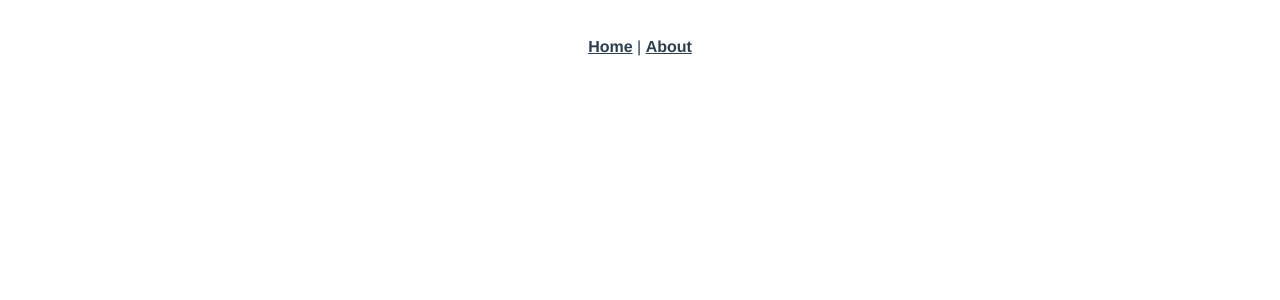
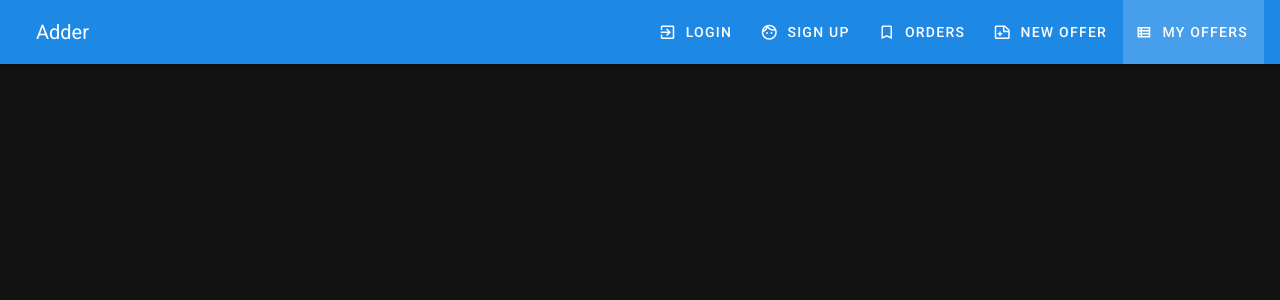
Before and after one commit to Lug-As/adder-spa, a Vue app: page /list in a window 1280 px wide. Shown: the top 300 px of the page. Built offline with nearby package versions, Linux system fonts and the light colour scheme.

Commit message:
Make page layout

```diff
--- a/package.json
+++ b/package.json
@@ -11,9 +11,11 @@
     "core-js": "^3.6.5",
     "vue": "^2.6.11",
     "vue-router": "^3.2.0",
+    "vuetify": "^2.2.11",
     "vuex": "^3.4.0"
   },
   "devDependencies": {
+    "@mdi/font": "^5.8.55",
     "@vue/cli-plugin-babel": "~4.5.0",
     "@vue/cli-plugin-eslint": "~4.5.0",
     "@vue/cli-plugin-router": "~4.5.0",
@@ -29,6 +31,8 @@
     "eslint-plugin-vue": "^6.2.2",
     "sass": "^1.26.5",
     "sass-loader": "^8.0.2",
-    "vue-template-compiler": "^2.6.11"
+    "vue-cli-plugin-vuetify": "~2.0.8",
+    "vue-template-compiler": "^2.6.11",
+    "vuetify-loader": "^1.3.0"
   }
 }
--- a/public/index.html
+++ b/public/index.html
@@ -5,7 +5,8 @@
     <meta http-equiv="X-UA-Compatible" content="IE=edge">
     <meta name="viewport" content="width=device-width,initial-scale=1.0">
     <link rel="icon" href="<%= BASE_URL %>favicon.ico">
-    <title><%= htmlWebpackPlugin.options.title %></title>
+    <title>Adder App</title>
+    <link rel="stylesheet" href="https://fonts.googleapis.com/css?family=Roboto:100,300,400,500,700,900">
   </head>
   <body>
     <noscript>
--- a/src/App.vue
+++ b/src/App.vue
@@ -1,32 +1,75 @@
 <template>
-  <div id="app">
-    <div id="nav">
-      <router-link to="/">Home</router-link> |
-      <router-link to="/about">About</router-link>
-    </div>
-    <router-view/>
-  </div>
+  <v-app>
+    <v-navigation-drawer app v-model="drawer" temporary class="hidden-md-and-up">
+      <v-list-item>
+        <v-list-item-content>
+          <v-list-item-title class="title">Menu</v-list-item-title>
+        </v-list-item-content>
+      </v-list-item>
+
+      <v-divider></v-divider>
+
+      <v-list dense nav>
+        <v-list-item link
+                     v-for="link in links"
+                     :to="link.url"
+                     :key="link.title"
+        >
+          <v-list-item-icon>
+            <v-icon>{{ link.icon }}</v-icon>
+          </v-list-item-icon>
+
+          <v-list-item-content>
+            <v-list-item-title>{{ link.title }}</v-list-item-title>
+          </v-list-item-content>
+        </v-list-item>
+      </v-list>
+    </v-navigation-drawer>
+
+    <v-app-bar app :color="mainColor">
+      <v-app-bar-nav-icon @click="toggleDrawer" class="hidden-md-and-up"></v-app-bar-nav-icon>
+      <v-toolbar-title>Adder</v-toolbar-title>
+
+      <v-spacer></v-spacer>
+
+      <v-toolbar-items class="hidden-sm-and-down">
+        <v-btn color="transparent" elevation="0"
+               v-for="link in links"
+               :to="link.url"
+               :key="link.title"
+        >
+          <v-icon left>{{ link.icon }}</v-icon>
+          {{ link.title }}
+        </v-btn>
+      </v-toolbar-items>
+    </v-app-bar>
+
+    <v-main>
+      <v-container fluid>
+        <router-view></router-view>
+      </v-container>
+    </v-main>
+  </v-app>
 </template>
 
-<style lang="scss">
-#app {
-  font-family: Avenir, Helvetica, Arial, sans-serif;
-  -webkit-font-smoothing: antialiased;
-  -moz-osx-font-smoothing: grayscale;
-  text-align: center;
-  color: #2c3e50;
-}
-
-#nav {
-  padding: 30px;
-
-  a {
-    font-weight: bold;
-    color: #2c3e50;
-
-    &.router-link-exact-active {
-      color: #42b983;
+<script>
+export default {
+  name: 'App',
+  data: () => ({
+    drawer: false,
+    links: [
+      { title: 'Login', icon: 'mdi-login-variant', url: '/login' },
+      { title: 'Sign Up', icon: 'mdi-face-outline', url: '/signup' },
+      { title: 'Orders', icon: 'mdi-bookmark-outline', url: '/orders' },
+      { title: 'New offer', icon: 'mdi-note-plus-outline', url: '/new' },
+      { title: 'My offers', icon: 'mdi-view-list-outline', url: '/list' }
+    ],
+    mainColor: 'blue darken-1'
+  }),
+  methods: {
+    toggleDrawer () {
+      this.drawer = !this.drawer
     }
   }
 }
-</style>
+</script>
--- a/src/components/HelloWorld.vue
+++ /dev/null
@@ -1,60 +0,0 @@
-<template>
-  <div class="hello">
-    <h1>{{ msg }}</h1>
-    <p>
-      For a guide and recipes on how to configure / customize this project,<br>
-      check out the
-      <a href="https://cli.vuejs.org" target="_blank" rel="noopener">vue-cli documentation</a>.
-    </p>
-    <h3>Installed CLI Plugins</h3>
-    <ul>
-      <li><a href="https://github.com/vuejs/vue-cli/tree/dev/packages/%40vue/cli-plugin-babel" target="_blank" rel="noopener">babel</a></li>
-      <li><a href="https://github.com/vuejs/vue-cli/tree/dev/packages/%40vue/cli-plugin-router" target="_blank" rel="noopener">router</a></li>
-      <li><a href="https://github.com/vuejs/vue-cli/tree/dev/packages/%40vue/cli-plugin-vuex" target="_blank" rel="noopener">vuex</a></li>
-      <li><a href="https://github.com/vuejs/vue-cli/tree/dev/packages/%40vue/cli-plugin-eslint" target="_blank" rel="noopener">eslint</a></li>
-    </ul>
-    <h3>Essential Links</h3>
-    <ul>
-      <li><a href="https://vuejs.org" target="_blank" rel="noopener">Core Docs</a></li>
-      <li><a href="https://forum.vuejs.org" target="_blank" rel="noopener">Forum</a></li>
-      <li><a href="https://chat.vuejs.org" target="_blank" rel="noopener">Community Chat</a></li>
-      <li><a href="https://twitter.com/vuejs" target="_blank" rel="noopener">Twitter</a></li>
-      <li><a href="https://news.vuejs.org" target="_blank" rel="noopener">News</a></li>
-    </ul>
-    <h3>Ecosystem</h3>
-    <ul>
-      <li><a href="https://router.vuejs.org" target="_blank" rel="noopener">vue-router</a></li>
-      <li><a href="https://vuex.vuejs.org" target="_blank" rel="noopener">vuex</a></li>
-      <li><a href="https://github.com/vuejs/vue-devtools#vue-devtools" target="_blank" rel="noopener">vue-devtools</a></li>
-      <li><a href="https://vue-loader.vuejs.org" target="_blank" rel="noopener">vue-loader</a></li>
-      <li><a href="https://github.com/vuejs/awesome-vue" target="_blank" rel="noopener">awesome-vue</a></li>
-    </ul>
-  </div>
-</template>
-
-<script>
-export default {
-  name: 'HelloWorld',
-  props: {
-    msg: String
-  }
-}
-</script>
-
-<!-- Add "scoped" attribute to limit CSS to this component only -->
-<style scoped lang="scss">
-h3 {
-  margin: 40px 0 0;
-}
-ul {
-  list-style-type: none;
-  padding: 0;
-}
-li {
-  display: inline-block;
-  margin: 0 10px;
-}
-a {
-  color: #42b983;
-}
-</style>
--- a/src/main.js
+++ b/src/main.js
@@ -2,11 +2,13 @@ import Vue from 'vue'
 import App from './App.vue'
 import router from './router'
 import store from './store'
+import vuetify from './plugins/vuetify'
 
 Vue.config.productionTip = false
 
 new Vue({
   router,
   store,
+  vuetify,
   render: h => h(App)
 }).$mount('#app')
--- /dev/null
+++ b/src/plugins/vuetify.js
@@ -0,0 +1,12 @@
+import '@mdi/font/css/materialdesignicons.css'
+import Vue from 'vue'
+import Vuetify from 'vuetify/lib/framework'
+
+Vue.use(Vuetify)
+
+export default new Vuetify({
+  icons: {
+    iconfont: 'mdi'
+  },
+  theme: { dark: true }
+})
--- a/src/router/index.js
+++ b/src/router/index.js
@@ -1,24 +1,9 @@
 import Vue from 'vue'
 import VueRouter from 'vue-router'
-import Home from '../views/Home.vue'
 
 Vue.use(VueRouter)
 
-const routes = [
-  {
-    path: '/',
-    name: 'Home',
-    component: Home
-  },
-  {
-    path: '/about',
-    name: 'About',
-    // route level code-splitting
-    // this generates a separate chunk (about.[hash].js) for this route
-    // which is lazy-loaded when the route is visited.
-    component: () => import(/* webpackChunkName: "about" */ '../views/About.vue')
-  }
-]
+const routes = []
 
 const router = new VueRouter({
   mode: 'history',
--- a/src/views/About.vue
+++ /dev/null
@@ -1,5 +0,0 @@
-<template>
-  <div class="about">
-    <h1>This is an about page</h1>
-  </div>
-</template>
--- a/src/views/Home.vue
+++ /dev/null
@@ -1,18 +0,0 @@
-<template>
-  <div class="home">
-    <img alt="Vue logo" src="../assets/logo.png">
-    <HelloWorld msg="Welcome to Your Vue.js App"/>
-  </div>
-</template>
-
-<script>
-// @ is an alias to /src
-import HelloWorld from '@/components/HelloWorld.vue'
-
-export default {
-  name: 'Home',
-  components: {
-    HelloWorld
-  }
-}
-</script>
--- /dev/null
+++ b/vue.config.js
@@ -0,0 +1,5 @@
+module.exports = {
+  transpileDependencies: [
+    'vuetify'
+  ]
+}
```
Also changed, not shown: src/assets/logo.png (deleted), 1 other file (tests, documents, lock files or other folders).
